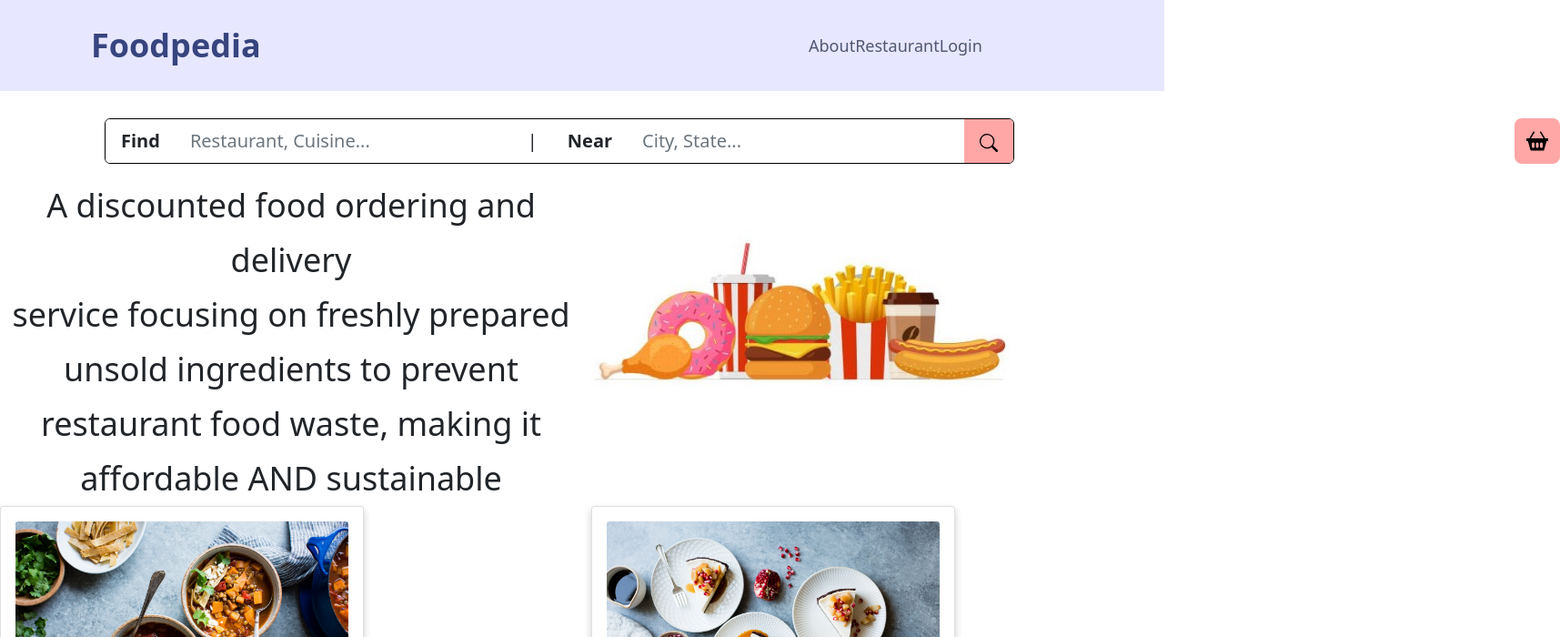
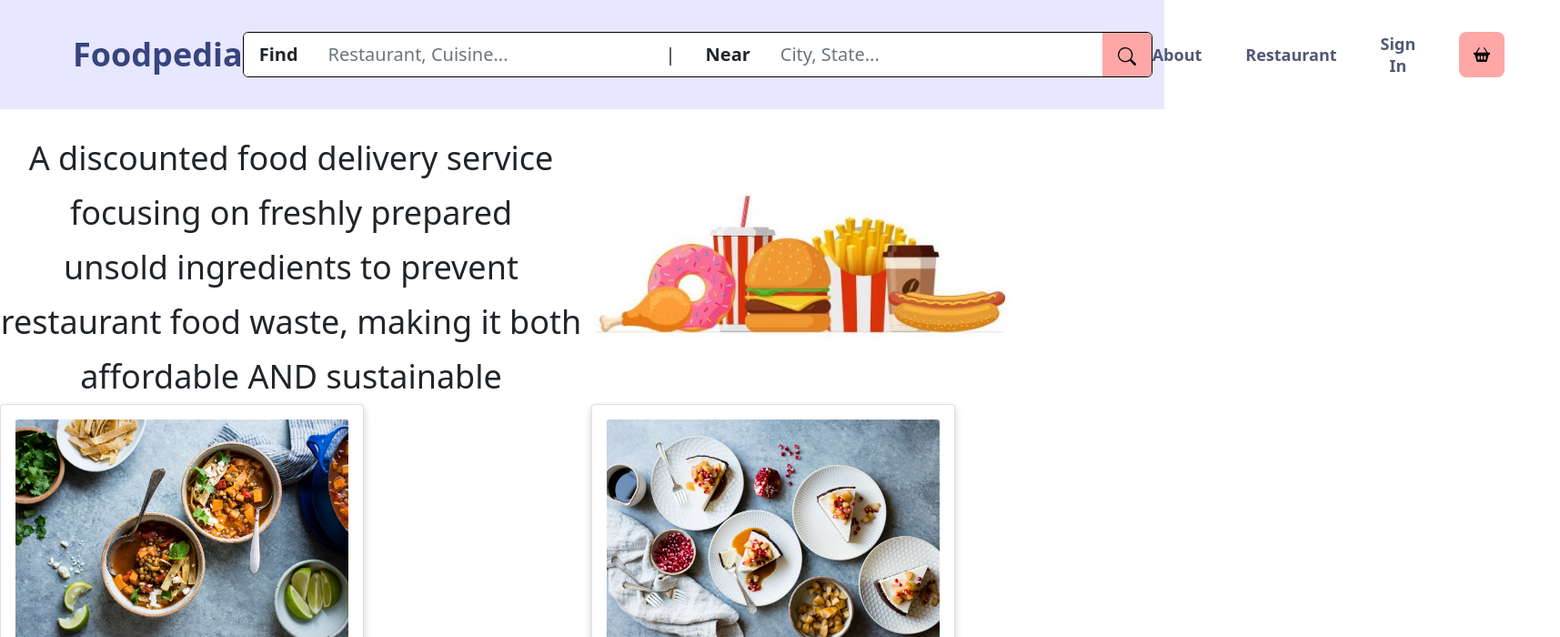
Before and after one commit to srinithi95/Foodpedia, a React (Create React App) app in the folder foodpedia/: page / in a window 1280 px wide. Shown: the top 700 px of the page at 91% size, 1715 px wide, since content can reach past the window. Built offline with nearby package versions, Linux system fonts and the light colour scheme.

Commit message:
updated header

```diff
--- a/foodpedia/src/App.js
+++ b/foodpedia/src/App.js
@@ -17,7 +17,8 @@ function App(props) {
   return (
     <div className="App">
       <Header />
-      <NavBar />
+      <br/>
+      {/* <NavBar /> */}
         {/* Routes for different pages in the application */}
         <Routes>
           <Route path='/' element={<Homepage/>}/>
--- a/foodpedia/src/components/Header.js
+++ b/foodpedia/src/components/Header.js
@@ -1,19 +1,23 @@
 import React from 'react'
 import { Link } from 'react-router-dom'
-import {connect} from 'react-redux'
+import { connect } from 'react-redux'
 import { useNavigate } from 'react-router'
-import {login} from '../redux/actions/loginActions'
+import { login } from '../redux/actions/loginActions'
+import { useState } from 'react'
+import { useDispatch } from 'react-redux'
+import { search } from '../redux/actions/searchActions'
+import { Button, InputGroup, FormControl, } from 'react-bootstrap'
+import { BsSearch, BsFillBasket2Fill } from 'react-icons/bs'
 
 const Header = (props) => {
 
     const headerStyle = {
         backgroundColor: "#E7E7FF",
-        height: 100,
+        height: 120,
         width: '100%',
         display: 'grid',
-        gridTemplateColumns: '.5fr 2.5fr 1fr',
+        gridTemplateColumns: '1fr 1fr 1fr',
         alignItems: 'center',
-        paddingRight: 150
     }
 
     const titleStyle = {
@@ -23,7 +27,9 @@ const Header = (props) => {
         lineHeight: '38px',
         justifyItems: 'start',
         color: '#515874',
-        paddingLeft: 100
+        textAlign: 'left',
+        paddingLeft: '5rem'
+
     }
 
     const linkStyle = {
@@ -32,8 +38,11 @@ const Header = (props) => {
         fontSize: '18px',
         lineHeight: '24px',
         display: 'grid',
-        gridTemplateColumns: '1fr 1fr 1fr',
-        paddingRight: 50
+        gridTemplateColumns: '1fr 1fr 1fr 1fr',
+        alignItems: 'center',
+        gridGap:'3rem'
+
+        // textAlign:'right'
     }
 
     const navigate = useNavigate();
@@ -46,6 +55,32 @@ const Header = (props) => {
         }
     }
 
+    const [find, setFind] = useState('')
+    const [near, setNear] = useState('')
+
+    const dispatch = useDispatch();
+
+
+
+    const homepageStyle = {
+
+    }
+
+    const onSearch = (e) => {
+        e.preventDefault();
+        console.log(find + near)
+        dispatch(search(find, near))
+        setFind('')
+        setNear('')
+        navigate('/search')
+    }
+
+    const onCart = (e) => {
+        e.preventDefault();
+        dispatch(search(find, near))
+        navigate('/cart')
+    }
+
 
 
     return (
@@ -53,20 +88,51 @@ const Header = (props) => {
             <div style={titleStyle}>
                 <Link to='/' style={{ textDecoration: "none", color: '#37447E' }}>Foodpedia</Link>
             </div>
-            <div>
+            <InputGroup style={{ width: 1000, border: '1px solid black', borderRadius: 6 }} size='lg' >
+                <InputGroup.Text id="basic-addon1" style={{ backgroundColor: 'white', borderColor: 'white' }}><b>Find</b></InputGroup.Text>
+                <FormControl
+                    placeholder="Restaurant, Cuisine..."
+                    onChange={e => setFind(e.target.value)}
+                    value={find}
+                    aria-label="Search"
+                    aria-describedby="basic-addon1"
+                    style={{ backgroundColor: 'white', borderColor: 'white' }}
+                />
+                <InputGroup.Text id="basic-addon1" style={{ backgroundColor: 'white', borderColor: 'white' }}>|</InputGroup.Text>
+                <InputGroup.Text id="basic-addon1" style={{ backgroundColor: 'white', borderColor: 'white' }}><b>Near</b></InputGroup.Text>
+                <FormControl
+                    placeholder="City, State..."
+                    onChange={e => setNear(e.target.value)}
+                    value={near}
+                    aria-label="Location"
+                    aria-describedby="basic-addon1"
+                    style={{ backgroundColor: 'white', borderColor: 'white' }}
+                />
+                <Button onClick={onSearch} style={{ backgroundColor: "#FFA6A6", borderColor: '#FFA6A6', color: 'black' }}><BsSearch /></Button>
+            </InputGroup>
 
-            </div>
-            <div style={linkStyle}>
-                <div>
-                    <Link to='/about' style={{ textDecoration: "none", color: '#515874' }}>About</Link>
-                </div>
-                <div>
-                    <Link to='/restaurant' style={{ textDecoration: "none", color: '#515874' }}>Restaurant</Link>
-                </div>
-                <div>
-                    {props.session ? <div  style={{ textDecoration: "none", color: '#515874' }} onClick={onClick}>Logout </div>: <div  style={{ textDecoration: "none", color: '#515874' }} onClick={onClick}>Login </div>}
+
+            <div style={{justifyContent:'end',display:'grid'}}>
+                <div style={linkStyle}>
+
+                    <div>
+                        <Link to='/about' style={{ textDecoration: "none", color: '#515874' }}><b>About</b></Link>
+                    </div>
+                    <div>
+                        <Link to='/restaurant' style={{ textDecoration: "none", color: '#515874' }}><b>Restaurant</b></Link>
+                    </div>
+                    <div>
+                        {props.session ? <div style={{ textDecoration: "none", color: '#515874' }} onClick={onClick}><b>Sign Out</b> </div> : <div style={{ textDecoration: "none", color: '#515874' }} onClick={onClick}><b>Sign In</b> </div>}
+                    </div>
+
+                    <div onClick={onCart} style={{ alignItems: 'right', height: 50, width: 50, backgroundColor: "#FFA6A6", borderColor: '#FFA6A6', color: 'black', borderRadius: 8 }}>
+                        <div style={{ display: 'grid', height: '100%', justifyContent: 'center', alignContent: 'center' }}>
+                            <BsFillBasket2Fill />
+                        </div>
+                    </div>
                 </div>
             </div>
+
         </div>
     )
 }
@@ -82,5 +148,5 @@ const mapStateToProps = (state) => {
         session: state.loginReducer.sessionEmail
 
     }
-  }
-  export default connect(mapStateToProps,mapDispatchToProps)(Header);
+}
+export default connect(mapStateToProps, mapDispatchToProps)(Header);
--- a/foodpedia/src/components/Homepage.js
+++ b/foodpedia/src/components/Homepage.js
@@ -5,6 +5,7 @@ import { CardGroup } from 'react-bootstrap'
 import card1 from '../images/card1.jpg'
 import card2 from '../images/card2.jpg'
 import card3 from '../images/card3.jpg'
+import { useNavigate } from 'react-router'
 
 
 const Homepage = () => {
@@ -26,14 +27,19 @@ const Homepage = () => {
         lineHeight: '60px'
     }
 
+    const navigate = useNavigate()
+    const onClick = () => {
+        console.log('NAV')
+        navigate('/restaurant')
+    }
     return (
 
         <div>
             <div style={homepageStyle}>
                 <div style={missionStyle}>
-                    A discounted food ordering and delivery
-                    <br />service focusing on freshly prepared <br />unsold ingredients to prevent <br />restaurant
-                    food waste, making it
+                    A discounted food delivery service<br/>
+                    focusing on freshly prepared <br />unsold ingredients to prevent <br />restaurant
+                    food waste, making it both
                     <br />affordable AND sustainable
 
                 </div>
@@ -41,9 +47,9 @@ const Homepage = () => {
                     <img src={food} alt="Logo" style={{ width: "75%", display: "block" }} />
                 </div>
             </div>
-            <div style={missionStyle}>
+            <div style={missionStyle} >
                 <CardGroup style={{ gap: 250 }}>
-                    <InfoCard img={card1} title='Top Seller' name='Johnnies and Co'/>
+                    <InfoCard img={card1} title='Top Seller' name='Johnnies and Co' />
                     <InfoCard img={card2} title='Most Liked' name='Lady W' />
                     <InfoCard img={card3} title='Deal of the Day' name='Banda Express' />
                 </CardGroup>
```
Also changed, not shown: foodpedia/src/components/NavBar.js (+2 -14 lines).
